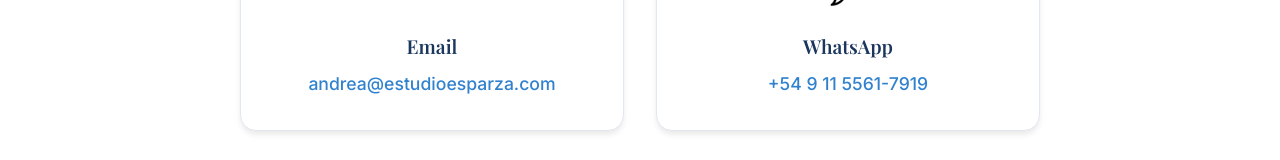
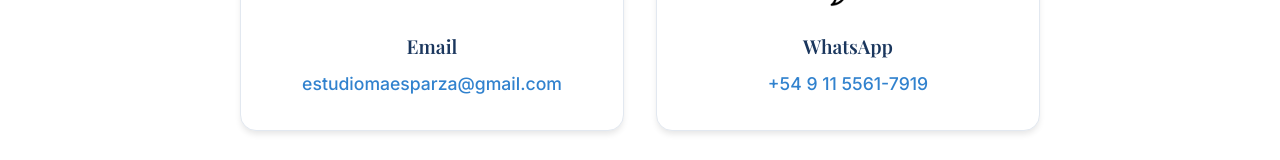
Before and after one commit to ElazarPimentel/draandreaesparza-com, a React (Vite) app: page / in a window 1280 px wide. Shown: the part 6322-6482 px from the top of the page. Built offline with nearby package versions, Linux system fonts and the light colour scheme.

Commit message:
2025-10-17-1712

```diff
--- a/src/App.jsx
+++ b/src/App.jsx
@@ -300,7 +300,7 @@ function App() {
               <div className="contact-item">
                 <div className="contact-icon">✉️</div>
                 <strong>Email</strong>
-                <a href="mailto:andrea@estudioesparza.com">andrea@estudioesparza.com</a>
+                <a href="mailto:estudiomaesparza@gmail.com">estudiomaesparza@gmail.com</a>
               </div>
               <div className="contact-item">
                 <div className="contact-icon">💬</div>
```
Also changed, not shown: 1 other file (tests, documents, lock files or other folders).
